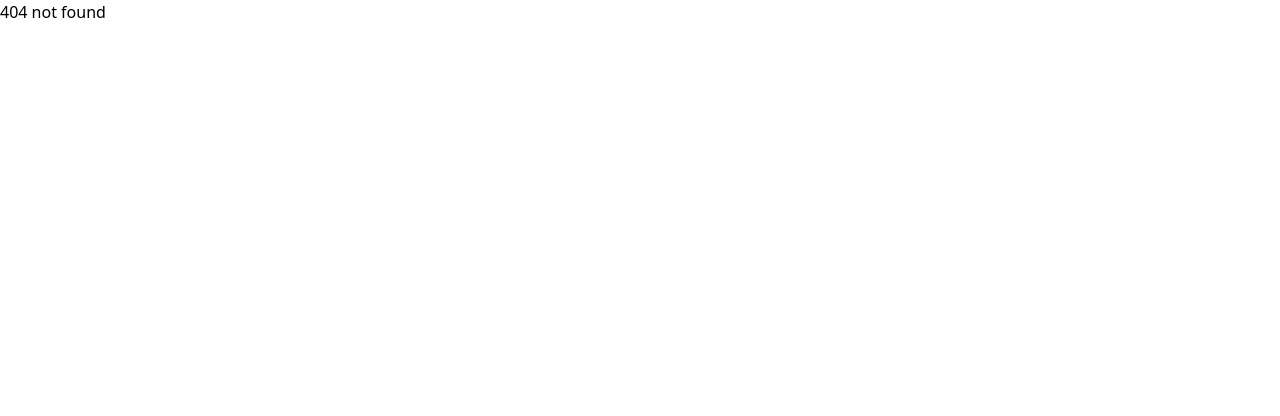
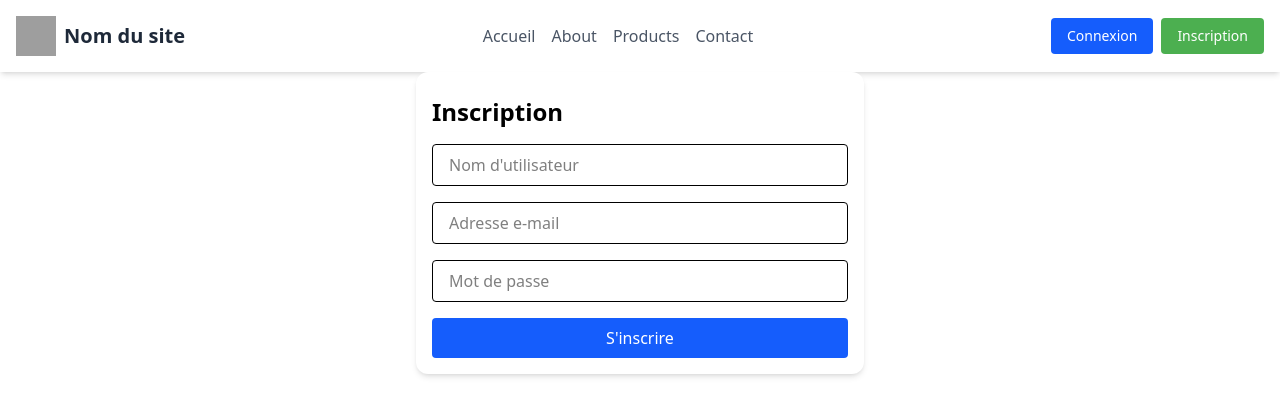
Before and after one commit to meriem31Ya/reactBasis, a React (Vite) app: page /signup in a window 1280 px wide. Before the commit this address had no page. Shown: the top 416 px of the page. Built offline with nearby package versions, Linux system fonts and the light colour scheme; grey boxes are pictures that could not be loaded.

Commit message:
Add Signup page and integrate with API for user registration

```diff
--- a/package.json
+++ b/package.json
@@ -14,6 +14,7 @@
     "react": "^19.1.0",
     "react-dom": "^19.1.0",
     "react-router": "^7.6.2",
+    "sonner": "^2.0.5",
     "tailwindcss": "^4.1.10"
   },
   "devDependencies": {
--- a/src/App.jsx
+++ b/src/App.jsx
@@ -9,6 +9,7 @@ import Login from "./pages/Login";
 import Products from "./pages/Products";
 import Product from "./pages/ProductDetail";
 import ProductDetail from "./pages/ProductDetail";
+import Signup from "./pages/Signup";
 
 const App = () => {
   return (
@@ -23,6 +24,7 @@ const App = () => {
         </Route>
 
         <Route path="login" element={<Login />} />
+        <Route path="signup" element={<Signup />} />
       </Route>
 
       {/*  routes  */}
--- a/src/components/Header.jsx
+++ b/src/components/Header.jsx
@@ -7,10 +7,10 @@ import { useNavigate } from "react-router";
 const Header = () => {
   // declaration function, variable api ect
   let navigate = useNavigate();
-  const handleClick = () => {
+  const handleClick = (linkTo) => {
     //  traitement
     //  redirection vers page login
-    navigate("/login");
+    navigate(linkTo);
   };
   const isConnected = false;
   return (
@@ -22,9 +22,10 @@ const Header = () => {
           <Button name="Deconnexion" />
         ) : (
           <>
-            <Button name="Connexion" onClick={handleClick} />
+            <Button name="Connexion" onClick={() => handleClick("/login")} />
             <Button
               name="Inscription"
+              onClick={() => handleClick("/signup")}
               style={{
                 backgroundColor: "#4CAF50",
               }}
--- a/src/main.jsx
+++ b/src/main.jsx
@@ -3,10 +3,12 @@ import { createRoot } from "react-dom/client";
 import "./index.css";
 import App from "./App.jsx";
 import { BrowserRouter } from "react-router";
+import { Toaster } from "sonner";
 
 createRoot(document.getElementById("root")).render(
   <StrictMode>
     <BrowserRouter>
+      <Toaster position="top-center" />
       <App />
     </BrowserRouter>
   </StrictMode>
--- /dev/null
+++ b/src/pages/Signup.jsx
@@ -0,0 +1,90 @@
+import React, { useState } from "react";
+import { useNavigate } from "react-router";
+import { toast } from "sonner";
+
+const Signup = () => {
+  const navigate = useNavigate();
+  const [formData, setFormData] = useState({
+    username: "",
+    email: "",
+    password: "",
+  });
+
+  const handleSubmit = async (e) => {
+    e.preventDefault();
+    // recuperer les données du formulaire.
+    // faire un appel API
+    try {
+      const response = await fetch(
+        "https://back-annonce-production-4274.up.railway.app/api/v1/auth/signup",
+        {
+          method: "POST",
+          headers: {
+            "Content-Type": "application/json",
+          },
+          body: JSON.stringify(formData),
+        }
+      );
+
+      const data = await response.json();
+      if (data?.success) {
+        toast.success(data?.message || "Inscription réussie");
+        setFormData({ username: "", email: "", password: "" });
+        navigate("/login");
+        return;
+      }
+      toast.error(data?.message || "Une erreur s'est produite");
+    } catch (error) {
+      toast.error(error || "Une erreur s'est produite");
+    }
+    return;
+  };
+
+  const handleChange = (e) => {
+    setFormData({
+      ...formData, // garder les autres
+      [e.target.name]: e.target.value,
+    });
+    return;
+  };
+
+  return (
+    <div className="max-w-md mx-auto pt-6 p-4 bg-white rounded-xl shadow-md">
+      <h2 className="text-2xl font-bold mb-4">Inscription</h2>
+      <form action="" onSubmit={handleSubmit} className="space-y-4">
+        <input
+          type="text"
+          name="username"
+          placeholder="Nom d'utilisateur"
+          required
+          className="w-full px-4 py-2 border rounded"
+          onChange={handleChange}
+        />
+        <input
+          type="email"
+          name="email"
+          placeholder="Adresse e-mail"
+          required
+          className="w-full px-4 py-2 border rounded"
+          onChange={handleChange}
+        />
+        <input
+          type="password"
+          name="password"
+          placeholder="Mot de passe"
+          required
+          className="w-full px-4 py-2 border rounded"
+          onChange={handleChange}
+        />
+        <button
+          type="submit"
+          className="w-full bg-blue-600 text-white py-2 px-4 rounded hover:bg-blue-700"
+        >
+          S'inscrire
+        </button>
+      </form>
+    </div>
+  );
+};
+
+export default Signup;
```
Also changed, not shown: 2 other files (tests, documents, lock files or other folders).
